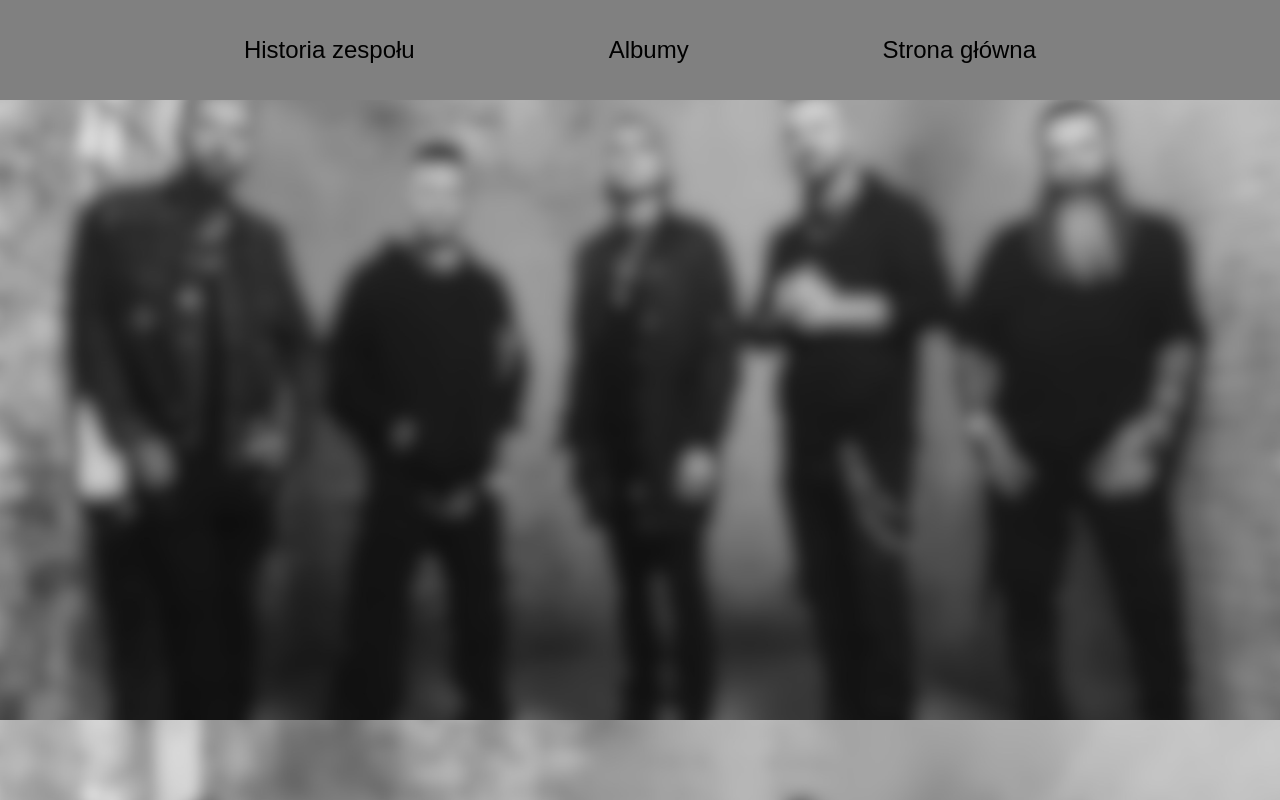
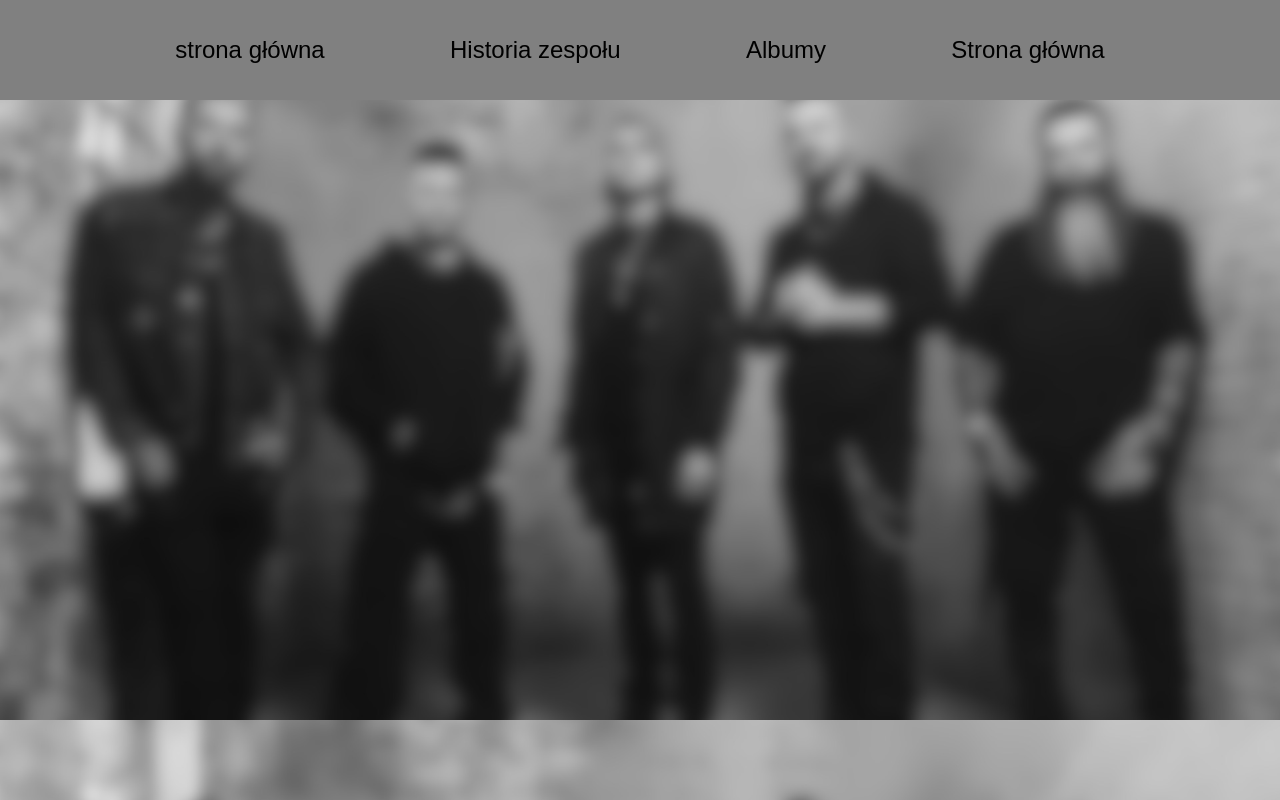
Before and after one commit to tejter/marek, a plain HTML site: page osobie.html in a window 1280 px wide. Drawn offline with Linux system fonts and the light colour scheme.

Commit message:
Update osobie.html

```diff
--- a/osobie.html
+++ b/osobie.html
@@ -8,6 +8,7 @@
 </head>
 <body>
     <nav class="navbar">
+        <a href="index.html" class="nav-item">strona główna</a>
         <a href="historia.html" class="nav-item">Historia zespołu</a>
         <a href="albumy.html" class="nav-item">Albumy</a>
         <a href="index.html" class="nav-item">Strona główna</a>
```
